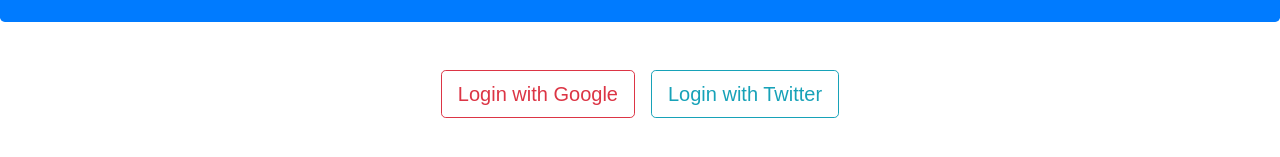
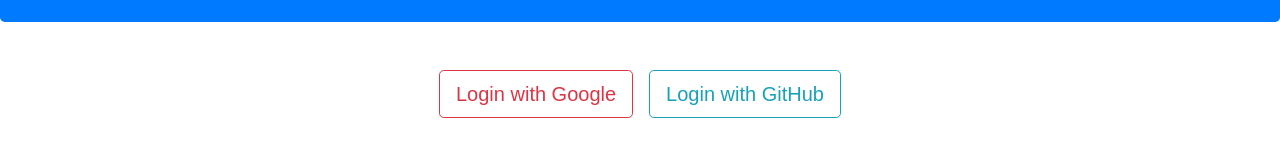
Before and after one commit to Omar611/Chat-App-Using-VueJs, a Vue app: page /login in a window 1280 px wide. Shown: the part 221-378 px from the top of the page. Built offline with nearby package versions, Linux system fonts and the light colour scheme.

Commit message:
Added Login With GitHub

```diff
--- a/src/pages/login.vue
+++ b/src/pages/login.vue
@@ -5,10 +5,10 @@
             <p>Realtime communication at it's best</p>
         </div>
         <div class="alert alert-info" role="alert" v-if="loading">
-          <strong>Processing....</strong>
+            <strong>Processing....</strong>
         </div>
         <div class="alert alert-danger" role="alert" v-if="hasErrors">
-          <strong v-for="error in errors" :key="error">{{error}}</strong>
+            <strong v-for="error in errors" :key="error">{{ error }}</strong>
         </div>
         <div class="container-fluid">
             <div class="row mt-5">
@@ -19,8 +19,11 @@
                     >
                         Login with Google
                     </button>
-                    <button class="btn btn-outline-info btn-lg mx-2">
-                        Login with Twitter
+                    <button
+                        class="btn btn-outline-info btn-lg mx-2"
+                        @click="loginwithGithub"
+                    >
+                        Login with GitHub
                     </button>
                 </div>
             </div>
@@ -39,9 +42,9 @@
         };
     },
     computed: {
-      hasErrors(){
-        return this.errors.length > 0;
-      }
+        hasErrors() {
+            return this.errors.length > 0;
+        },
     },
     methods: {
         loginwithGoogle() {
@@ -59,6 +62,21 @@
                     this.loading = false;
                 });
         },
+        loginwithGithub() {
+            this.loading = true;
+            this.errors = [];
+            firebase
+                .auth()
+                .signInWithPopup(new firebase.auth.GithubAuthProvider())
+                .then((res) => {
+                    this.$store.dispatch("setUser", res.user);
+                })
+                .then(() => this.$router.push("/"))
+                .catch((err) => {
+                    this.errors.push(err.message);
+                    this.loading = false;
+                });
+        },
     },
 };
 </script>
```
